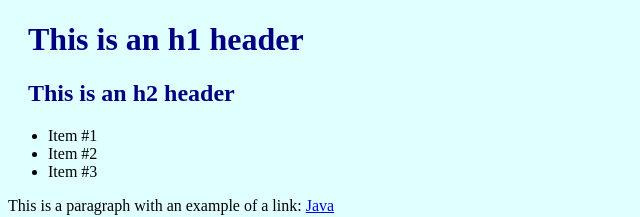
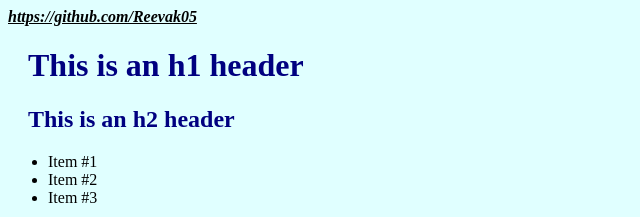
Before and after one commit to Reevak05/simple-HTML-example, a website: page index.html in a window 1280 px wide. Shown: the top 217 px of the page, without its empty margins (0-640 px from the left). Drawn offline with Linux system fonts and the light colour scheme.

Commit message:
Update index.html

```diff
--- a/index.html
+++ b/index.html
@@ -5,6 +5,8 @@
 
     <title>Static Template</title>
   </head>
+
+  <b><i><u>https://github.com/Reevak05</b></i></u>
 
   <body>
     <h1>
```
